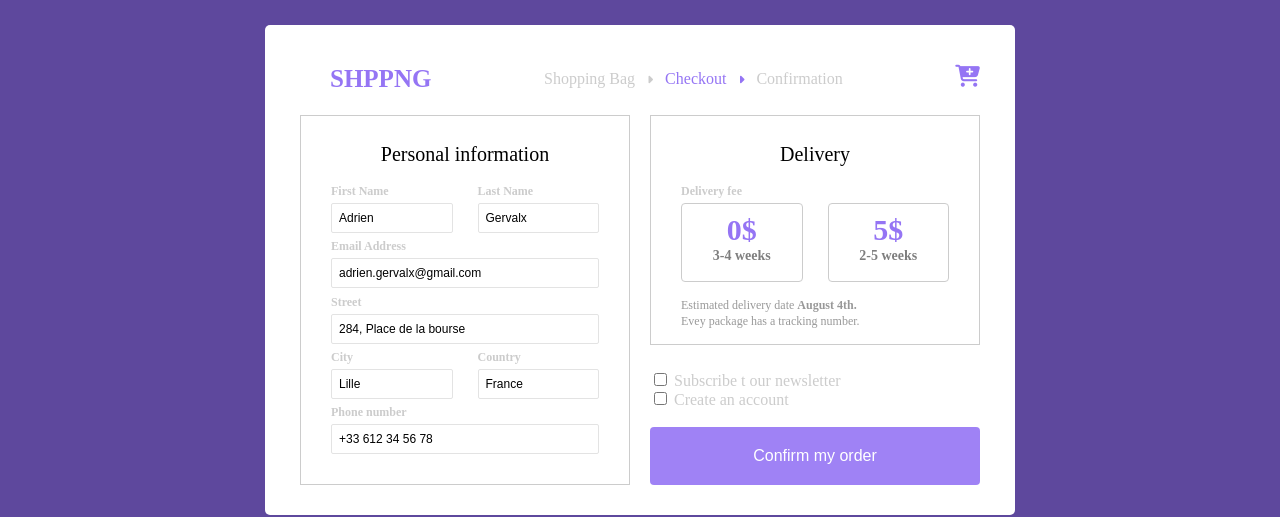
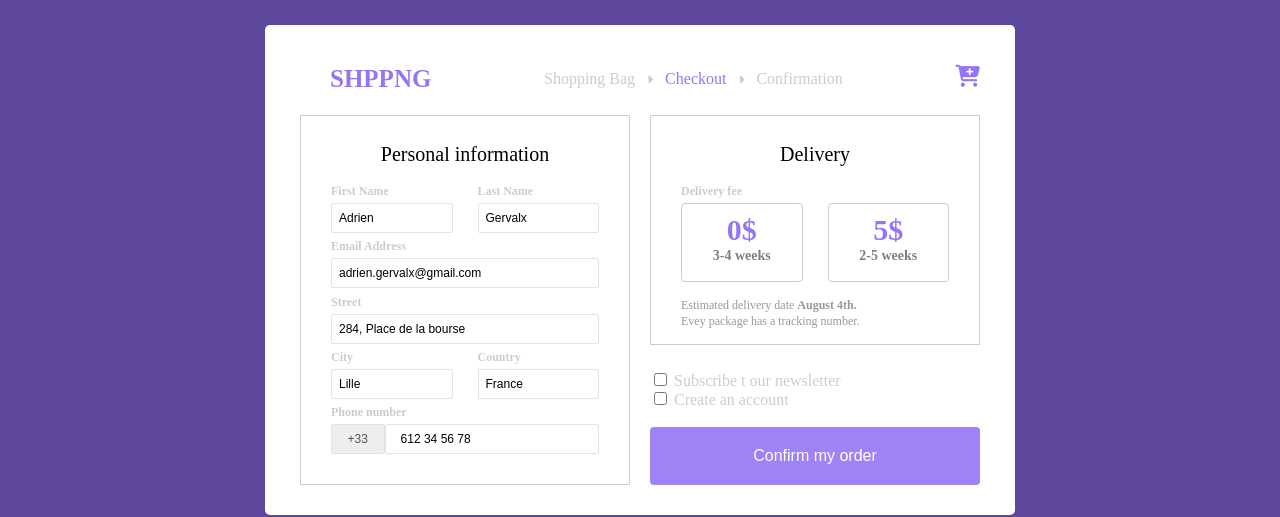
Before and after one commit to boyhotkey96/HTML-CSS, a plain HTML site: page session-4/index.html in a window 1280 px wide. Shown: the part 1730-2247 px from the top of the page. Drawn offline with Linux system fonts and the light colour scheme.

Commit message:
update buoi4

```diff
--- a/session-4/index.html
+++ b/session-4/index.html
@@ -38,10 +38,10 @@
                     <div class="card-right__number">x2</div>
                 </div>
                 <span class="card-right__price">$410</span>
-                <div class="card-right__pay">
+                <button class="card-right__pay">
                     <i class="fas fa-lock"></i>
                     <span>Secure Pay</span>
-                </div>
+                </button>
             </div>
         </div>
     </div>
@@ -90,17 +90,19 @@
         <div class="shopping">
             <div class="shopping-head">
                 <div class="shopping-head__logo">shppng</div>
-                <div class="shopping-head__breadcrumb">
-                    <div class="shopping-head__item">
-                        <span>Shopping Bag</span>
+                <ul class="shopping-head__breadcrumb">
+                    <li class="shopping-head__item">
+                        <a href="#">Shopping Bag</a>
                         <i class="fas fa-caret-right"></i>
-                    </div>
-                    <div class="shopping-head__item active">
-                        <span>Checkout</span>
+                    </li>
+                    <li class="shopping-head__item active">
+                        <a href="#" class="active">Checkout</a>
                         <i class="fas fa-caret-right"></i>
-                    </div>
-                    <div class="shopping-head__item">Confirmation</div>
-                </div>
+                    </li>
+                    <li class="shopping-head__item">
+                        <a href="#">Confirmation</a>
+                    </li>
+                </ul>
                 <i class="fas fa-cart-plus shopping-head__cart"></i>
             </div>
             <form action="" class="shopping-body">
@@ -137,7 +139,10 @@
                         </div>
                         <div class="shopping-personal__box">
                             <label for="phone">Phone number</label>
-                            <input type="text" id="phone" value="+33 612 34 56 78">
+                            <div class="shopping-personal__phone">
+                                <input type="text" value="+33" disabled>
+                                <input type="text" id="phone" value="612 34 56 78">
+                            </div>
                         </div>
                     </div>
                 </div>
--- a/session-4/sass/style.scss
+++ b/session-4/sass/style.scss
@@ -17,6 +17,7 @@ html {
 body {
   font-size: 1.6rem;
   line-height: 1.6rem;
+  overflow-x: hidden;
 }
 
 img {
@@ -275,12 +276,16 @@ b {
     &__item {
       display: inline-block;
       font-size: 1.6rem;
+      a {
+        text-decoration: none;
+        color: #ccc;
+        &.active {
+          color: var(--session3-primary);
+        }
+      }
       & i {
         padding: 0rem 0.8rem;
         font-size: 1.2rem;
-      }
-      &.active {
-        color: var(--session3-primary);
       }
     }
     &__cart {
@@ -339,6 +344,22 @@ b {
         transition: 0.25s linear;
         &:focus {
           border-color: var(--session3-primary);
+        }
+      }
+    }
+    &__phone {
+      display: flex;
+      input {
+        width: 20%;
+        cursor: not-allowed;
+        text-align: center;
+        background-color: #eee;
+        + input {
+          text-align: unset;
+          background-color: unset;
+          cursor: unset;
+          width: 80%;
+          padding: 0 1.5rem;
         }
       }
     }
```
Also changed, not shown: session-4/css/style.css, 1 other file.
